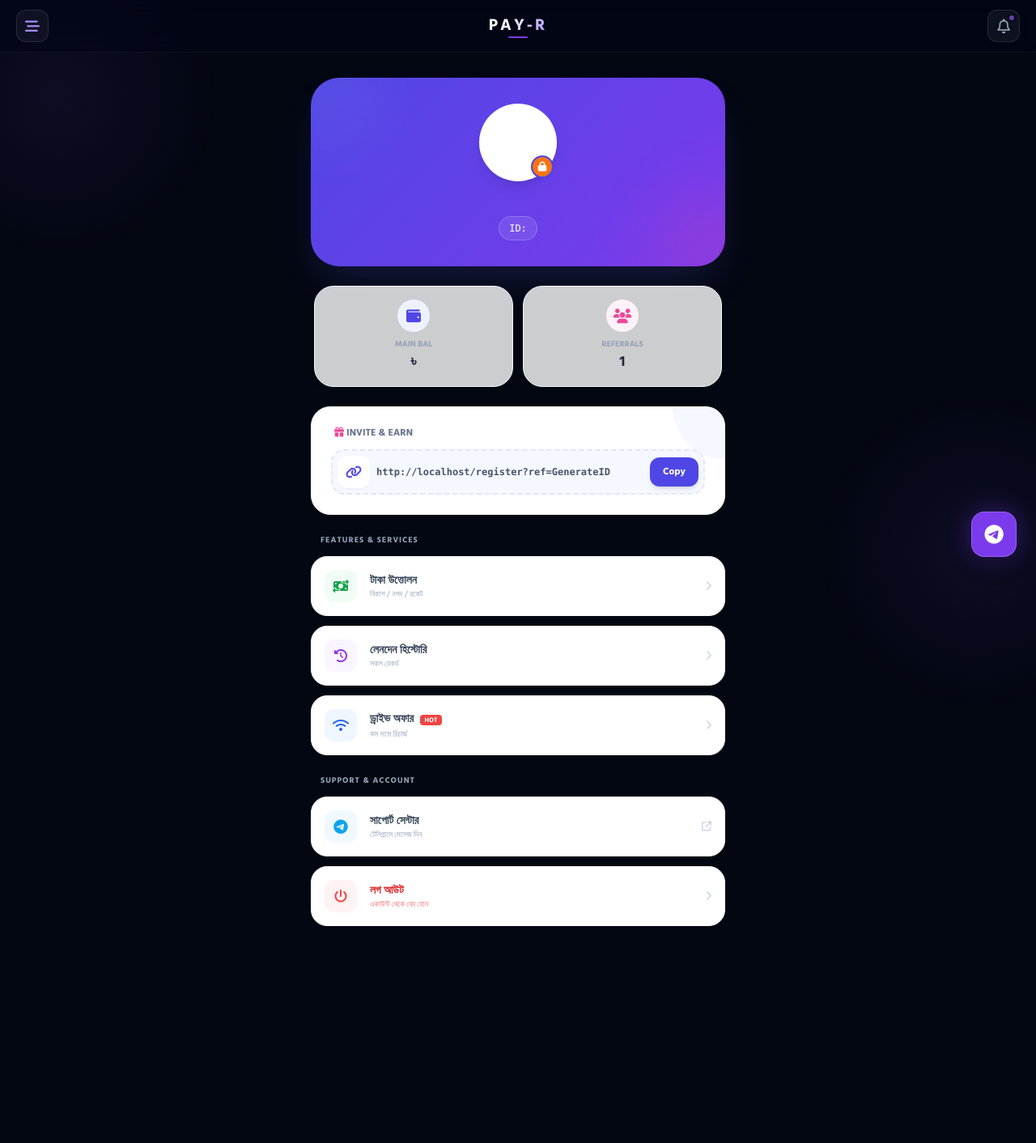
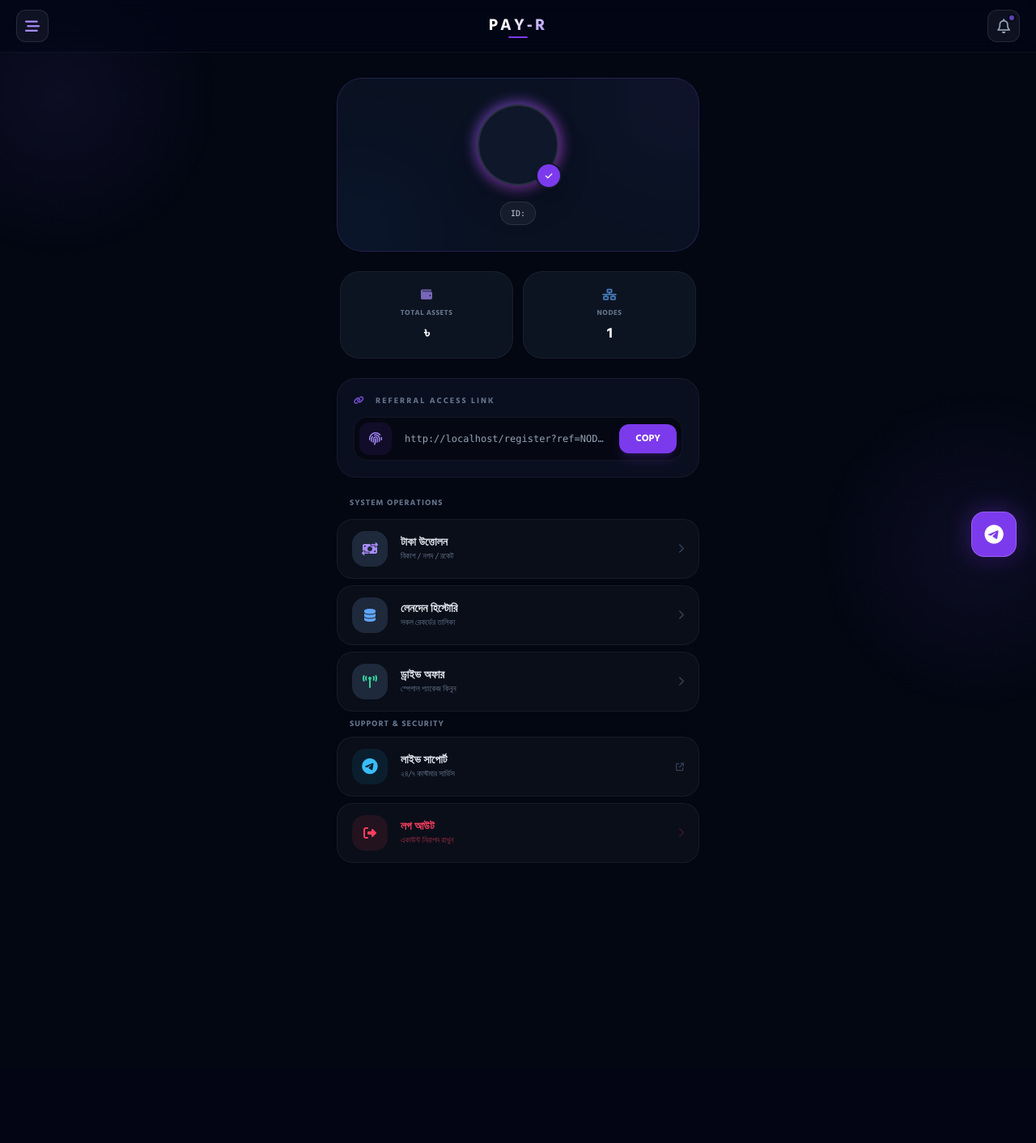
Before and after one commit to siafulislam45/Oay, a Flask app: template templates/account.html in a window 1280 px wide. Shown: the whole page at 81% size. After the commit the page ends 1066 px from the top, so only its background shows below. Run offline with Flask 3, Linux system fonts and the light colour scheme; the template is opened without the code that fills it: most values are stand-ins (such as "Sample title", 1, 10 or a date in 2020); data that the repository does not hold is empty; parts of the project's set-up code (start-up, migrations or seed data) failed here and were passed over; some libraries are stand-ins or nearby versions.

Commit message:
Update account.html

```diff
--- a/templates/account.html
+++ b/templates/account.html
@@ -2,255 +2,256 @@
 {% block content %}
 
 <style>
-    .fade-up { animation: fadeUp 0.6s cubic-bezier(0.16, 1, 0.3, 1); }
-    @keyframes fadeUp { from { opacity: 0; transform: translateY(20px); } to { opacity: 1; transform: translateY(0); } }
+    /* AI Animation Effects */
+    .reveal-page { animation: reveal 0.7s cubic-bezier(0.16, 1, 0.3, 1); }
+    @keyframes reveal { from { opacity: 0; transform: translateY(30px); } to { opacity: 1; transform: translateY(0); } }
 
-    .stat-box {
-        background: rgba(255, 255, 255, 0.8);
-        backdrop-filter: blur(12px);
-        border: 1px solid #F1F5F9;
-        box-shadow: 0 4px 10px rgba(0, 0, 0, 0.03);
-        transition: transform 0.2s;
+    /* AI Premium Cards */
+    .ai-profile-card {
+        background: rgba(15, 23, 42, 0.7);
+        backdrop-filter: blur(20px);
+        border: 1px solid rgba(139, 92, 246, 0.2);
+        border-radius: 32px;
+        position: relative;
+        overflow: hidden;
     }
-    .stat-box:active { transform: scale(0.98); }
 
-    .menu-item {
+    .vip-glow-border {
+        border: 1px solid rgba(234, 179, 8, 0.4) !important;
+        box-shadow: 0 0 25px rgba(234, 179, 8, 0.1);
+    }
+
+    .ai-stat-card {
+        background: rgba(30, 41, 59, 0.4);
+        border: 1px solid rgba(255, 255, 255, 0.05);
+        border-radius: 24px;
+        transition: all 0.3s ease;
+    }
+    .ai-stat-card:active { transform: scale(0.95); background: rgba(139, 92, 246, 0.1); }
+
+    .ai-list-item {
+        background: rgba(255, 255, 255, 0.03);
+        border: 1px solid rgba(255, 255, 255, 0.05);
+        border-radius: 20px;
+        padding: 14px 18px;
         display: flex;
         align-items: center;
         justify-content: space-between;
-        padding: 16px;
-        background: white;
-        border-radius: 20px;
-        margin-bottom: 12px;
-        border: 1px solid #F8FAFC;
-        box-shadow: 0 2px 8px rgba(0,0,0,0.02);
-        transition: all 0.2s;
+        margin-bottom: 10px;
+        transition: all 0.2s ease;
     }
-    .menu-item:hover { transform: translateX(5px); border-color: #E2E8F0; }
+    .ai-list-item:active { transform: translateX(8px); background: rgba(255, 255, 255, 0.07); }
 
-    /* VIP Themes */
-    .profile-vip {
-        background: linear-gradient(135deg, #0F172A 0%, #1E1B4B 100%);
-        border: 1px solid rgba(234, 179, 8, 0.3);
+    /* Avatar Glow */
+    .avatar-container {
+        position: relative;
+        width: 100px;
+        height: 100px;
+        margin: 0 auto;
     }
-    .profile-regular {
-        background: linear-gradient(135deg, #4F46E5 0%, #7C3AED 100%);
+    .avatar-glow {
+        position: absolute;
+        inset: -4px;
+        background: linear-gradient(135deg, #8B5CF6, #D946EF);
+        border-radius: 50%;
+        opacity: 0.6;
+        filter: blur(8px);
+    }
+    .vip-avatar-glow {
+        background: linear-gradient(135deg, #FBBF24, #F59E0B) !important;
     }
 </style>
 
-<div class="max-w-lg mx-auto space-y-6 fade-up pb-32 pt-4">
+<div class="max-w-md mx-auto space-y-6 reveal-page pb-32 pt-4">
 
-    <!-- 1. PROFILE HEADER CARD (Dynamic VIP/Regular) -->
-    <div class="rounded-[35px] p-8 text-white relative overflow-hidden text-center shadow-2xl {% if user.current_level > 0 %} profile-vip shadow-yellow-900/20 {% else %} profile-regular shadow-indigo-500/20 {% endif %}">
+    <!-- 1. AI PROFILE HEADER -->
+    <div class="ai-profile-card p-8 text-center {% if user.current_level > 0 %} vip-glow-border {% endif %}">
 
-        <!-- Decor -->
-        <div class="absolute top-0 left-0 w-32 h-32 bg-white opacity-5 rounded-full blur-2xl -ml-10 -mt-10"></div>
-        {% if user.current_level > 0 %}
-            <div class="absolute bottom-0 right-0 w-32 h-32 bg-yellow-500 opacity-10 rounded-full blur-2xl -mr-10 -mb-10"></div>
-        {% else %}
-            <div class="absolute bottom-0 right-0 w-32 h-32 bg-pink-500 opacity-20 rounded-full blur-2xl -mr-10 -mb-10"></div>
-        {% endif %}
+        <!-- Decorative Background Glow -->
+        <div class="absolute -top-10 -right-10 w-32 h-32 bg-violet-600/10 rounded-full blur-3xl"></div>
+        <div class="absolute -bottom-10 -left-10 w-32 h-32 bg-blue-600/10 rounded-full blur-3xl"></div>
 
         <div class="relative z-10">
-            <!-- Avatar -->
-            <div class="relative inline-block mb-4">
-                <div class="h-24 w-24 bg-white rounded-full flex items-center justify-center text-4xl font-bold border-4 shadow-lg mx-auto
-                    {% if user.current_level > 0 %} text-yellow-600 border-yellow-400 {% else %} text-[#4F46E5] border-white/30 {% endif %}">
+            <!-- Avatar with dynamic glow -->
+            <div class="avatar-container mb-4">
+                <div class="avatar-glow {% if user.current_level > 0 %} vip-avatar-glow {% endif %}"></div>
+                <div class="relative w-full h-full bg-slate-900 rounded-full border-2 border-white/10 flex items-center justify-center text-3xl font-bold text-white shadow-2xl">
                     {{ user.email[0] | upper }}
                 </div>
 
-                <!-- Status Mini Badge -->
-                {% if user.current_level > 0 %}
-                    <div class="absolute bottom-1 right-1 bg-yellow-500 text-white h-7 w-7 rounded-full flex items-center justify-center border-2 border-slate-900 shadow-sm" title="VIP Member">
+                <!-- Level Badge -->
+                <div class="absolute -bottom-1 -right-1 h-8 w-8 rounded-full border-2 border-slate-900 flex items-center justify-center shadow-lg
+                    {% if user.current_level > 0 %} bg-amber-500 text-slate-900 {% else %} bg-violet-600 text-white {% endif %}">
+                    {% if user.current_level > 0 %}
                         <i class="fa-solid fa-crown text-[10px]"></i>
-                    </div>
-                {% elif user.is_active %}
-                    <div class="absolute bottom-1 right-1 bg-green-500 text-white h-7 w-7 rounded-full flex items-center justify-center border-2 border-indigo-600 shadow-sm" title="Verified">
-                        <i class="fa-solid fa-check text-xs"></i>
-                    </div>
-                {% else %}
-                    <div class="absolute bottom-1 right-1 bg-orange-500 text-white h-7 w-7 rounded-full flex items-center justify-center border-2 border-indigo-600 shadow-sm" title="Unverified">
-                        <i class="fa-solid fa-lock text-xs"></i>
-                    </div>
-                {% endif %}
+                    {% else %}
+                        <i class="fa-solid fa-check text-[10px]"></i>
+                    {% endif %}
+                </div>
             </div>
 
-            <!-- Name & Email -->
-            <h2 class="text-2xl font-bold tracking-tight">{{ user.full_name or user.email.split('@')[0] | title }}</h2>
-            <p class="text-xs mt-1 opacity-80 font-mono">{{ user.email }}</p>
+            <h2 class="text-2xl font-bold tracking-tight text-white mb-1">
+                {{ user.full_name or user.email.split('@')[0] | title }}
+            </h2>
+            <p class="text-[11px] text-slate-400 font-mono tracking-widest uppercase mb-5">{{ user.email }}</p>
 
-            <!-- Level & ID Badges -->
-            <div class="mt-5 flex items-center justify-center gap-2">
-                <div class="bg-white/10 backdrop-blur-md px-3 py-1.5 rounded-full border border-white/20 text-xs font-mono">
+            <div class="flex items-center justify-center gap-2">
+                <span class="px-3 py-1.5 bg-white/5 border border-white/10 rounded-full text-[10px] font-mono text-slate-300">
                     ID: {{ user.referral_code }}
-                </div>
-
+                </span>
                 {% if user.current_level > 0 %}
-                <div class="bg-gradient-to-r from-yellow-400 to-yellow-600 text-slate-900 px-3 py-1.5 rounded-full text-xs font-bold shadow-md">
-                    VIP LEVEL {{ user.current_level }}
-                </div>
+                <span class="px-3 py-1.5 bg-amber-500/10 border border-amber-500/20 rounded-full text-[10px] font-black text-amber-500 uppercase tracking-tighter">
+                    VIP NODE ACTIVE
+                </span>
                 {% endif %}
             </div>
 
             {% if user.current_level > 0 %}
-            <p class="text-[10px] text-yellow-500 mt-3 font-mono">
-                <i class="fa-regular fa-clock"></i> Expiry: {{ user.vip_expiry[:10] if user.vip_expiry else 'N/A' }}
+            <p class="text-[9px] text-amber-500/60 mt-3 font-mono">
+                <i class="fa-regular fa-clock mr-1"></i> Valid Till: {{ user.vip_expiry[:10] if user.vip_expiry else 'N/A' }}
             </p>
             {% endif %}
         </div>
     </div>
 
-    <!-- 2. STATS GRID (Dynamic Columns based on VIP) -->
+    <!-- 2. AI STATS GRID -->
     <div class="grid {{ 'grid-cols-3' if user.current_level > 0 else 'grid-cols-2' }} gap-3 px-1">
 
-        <!-- Main Balance -->
-        <div class="stat-box p-4 rounded-[24px] text-center">
-            <div class="h-10 w-10 bg-indigo-50 text-[#4F46E5] rounded-full flex items-center justify-center text-lg mx-auto mb-2">
-                <i class="fa-solid fa-wallet"></i>
-            </div>
-            <p class="text-[10px] text-slate-400 font-bold uppercase">Main Bal</p>
-            <h3 class="text-lg font-bold text-slate-800">৳{{ user.balance }}</h3>
+        <div class="ai-stat-card p-4 text-center">
+            <div class="text-violet-400 mb-1 opacity-70"><i class="fa-solid fa-wallet text-sm"></i></div>
+            <p class="text-[9px] text-slate-500 font-bold uppercase tracking-wider mb-1">Total Assets</p>
+            <h3 class="text-lg font-bold text-white tracking-tighter">৳{{ user.balance }}</h3>
         </div>
 
-        <!-- VIP Balance (Only for VIPs) -->
         {% if user.current_level > 0 %}
-        <div class="stat-box p-4 rounded-[24px] text-center border-yellow-100 bg-yellow-50/30">
-            <div class="h-10 w-10 bg-yellow-100 text-yellow-600 rounded-full flex items-center justify-center text-lg mx-auto mb-2">
-                <i class="fa-solid fa-crown"></i>
-            </div>
-            <p class="text-[10px] text-yellow-600 font-bold uppercase">VIP Bal</p>
-            <h3 class="text-lg font-bold text-yellow-600">৳{{ user.vip_balance or 0 }}</h3>
+        <div class="ai-stat-card p-4 text-center border-amber-500/10 bg-amber-500/5">
+            <div class="text-amber-500 mb-1 opacity-70"><i class="fa-solid fa-bolt text-sm"></i></div>
+            <p class="text-[9px] text-amber-500/70 font-bold uppercase tracking-wider mb-1">VIP Earn</p>
+            <h3 class="text-lg font-bold text-amber-500 tracking-tighter">৳{{ user.vip_balance or 0 }}</h3>
         </div>
         {% endif %}
 
-        <!-- Referrals -->
-        <div class="stat-box p-4 rounded-[24px] text-center">
-            <div class="h-10 w-10 bg-pink-50 text-pink-500 rounded-full flex items-center justify-center text-lg mx-auto mb-2">
-                <i class="fa-solid fa-users"></i>
-            </div>
-            <p class="text-[10px] text-slate-400 font-bold uppercase">Referrals</p>
-            <h3 class="text-lg font-bold text-slate-800">{{ ref_count }}</h3>
+        <div class="ai-stat-card p-4 text-center">
+            <div class="text-blue-400 mb-1 opacity-70"><i class="fa-solid fa-network-wired text-sm"></i></div>
+            <p class="text-[9px] text-slate-500 font-bold uppercase tracking-wider mb-1">Nodes</p>
+            <h3 class="text-lg font-bold text-white tracking-tighter">{{ ref_count }}</h3>
         </div>
     </div>
 
-    <!-- 3. REFERRAL LINK SECTION -->
-    <div class="bg-white p-6 rounded-3xl shadow-sm border border-slate-50 relative overflow-hidden">
-        <div class="absolute right-0 top-0 w-16 h-16 bg-indigo-50 rounded-bl-full opacity-50"></div>
-        <label class="text-xs font-bold text-slate-500 mb-3 block ml-1 uppercase relative z-10"><i class="fa-solid fa-gift text-pink-500"></i> Invite & Earn</label>
+    <!-- 3. REFERRAL LINK (Encrypted Link Style) -->
+    <div class="ai-card p-5 border border-white/5">
+        <label class="text-[10px] font-bold text-slate-500 mb-3 block uppercase tracking-[2px]"><i class="fa-solid fa-link text-violet-500 mr-2"></i> Referral Access Link</label>
 
-        <div class="flex items-center gap-2 p-1.5 border-2 border-dashed border-indigo-100 rounded-2xl bg-indigo-50/50 relative z-10">
-            <div class="h-10 w-10 bg-white text-[#4F46E5] rounded-xl flex items-center justify-center shadow-sm flex-shrink-0">
-                <i class="fa-solid fa-link"></i>
+        <div class="flex items-center gap-2 p-1.5 bg-black/40 rounded-2xl border border-white/5">
+            <div class="h-10 w-10 bg-violet-600/10 text-violet-400 rounded-xl flex items-center justify-center flex-shrink-0">
+                <i class="fa-solid fa-fingerprint"></i>
             </div>
-            <input type="text" id="refLink" value="..." class="bg-transparent text-xs font-bold text-slate-600 w-full outline-none font-mono truncate" readonly>
-            <button onclick="copyRef(this)" class="bg-[#4F46E5] text-white px-4 py-2.5 rounded-xl text-xs font-bold shadow-md hover:bg-indigo-700 active:scale-95 transition flex-shrink-0">
-                Copy
+            <input type="text" id="refLink" value="..." class="bg-transparent text-xs font-mono text-slate-400 w-full outline-none truncate px-2" readonly>
+            <button onclick="copyRef(this)" class="bg-violet-600 text-white px-5 py-2.5 rounded-xl text-xs font-black shadow-lg shadow-violet-600/20 active:scale-90 transition-all">
+                COPY
             </button>
         </div>
     </div>
 
-    <!-- 4. SETTINGS MENU LIST -->
-    <div>
-        <p class="text-[10px] font-bold text-slate-400 uppercase tracking-widest mb-3 ml-3">Features & Services</p>
+    <!-- 4. NAVIGATION LIST -->
+    <div class="space-y-2">
+        <p class="text-[10px] font-bold text-slate-500 uppercase tracking-widest mb-3 ml-4">System Operations</p>
 
-        <!-- VIP Upgrade Menu -->
         {% if user.current_level == 0 %}
-        <a href="/vip" class="menu-item group bg-gradient-to-r from-yellow-50 to-orange-50 border-yellow-200">
+        <a href="/vip" class="ai-list-item group border-amber-500/20 bg-amber-500/5">
             <div class="flex items-center gap-4">
-                <div class="h-10 w-10 bg-yellow-400 text-white rounded-xl flex items-center justify-center shadow-sm group-hover:scale-110 transition">
-                    <i class="fa-solid fa-crown"></i>
+                <div class="h-11 w-11 bg-amber-500 text-slate-900 rounded-2xl flex items-center justify-center shadow-lg shadow-amber-500/20 group-hover:rotate-12 transition-transform">
+                    <i class="fa-solid fa-crown text-lg"></i>
                 </div>
                 <div>
-                    <h4 class="font-bold text-slate-800 text-sm">VIP আপগ্রেড করুন</h4>
-                    <p class="text-[10px] text-yellow-700">অটো ইনকাম চালু করুন</p>
+                    <h4 class="font-bold text-amber-500 text-sm">VIP আপগ্রেড করুন</h4>
+                    <p class="text-[10px] text-amber-600/70">অটোমেটিক ইনকাম শুরু করুন</p>
                 </div>
             </div>
-            <i class="fa-solid fa-chevron-right text-yellow-600 text-xs"></i>
+            <i class="fa-solid fa-chevron-right text-amber-600/50 text-xs"></i>
         </a>
         {% endif %}
 
-        <a href="/withdraw" class="menu-item group">
+        <a href="/withdraw" class="ai-list-item group">
             <div class="flex items-center gap-4">
-                <div class="h-10 w-10 bg-green-50 text-green-600 rounded-xl flex items-center justify-center group-hover:bg-green-600 group-hover:text-white transition">
+                <div class="h-11 w-11 bg-slate-800 text-violet-400 rounded-2xl flex items-center justify-center group-hover:bg-violet-600 group-hover:text-white transition-all">
                     <i class="fa-solid fa-money-bill-transfer"></i>
                 </div>
                 <div>
-                    <h4 class="font-bold text-slate-700 text-sm">টাকা উত্তোলন</h4>
-                    <p class="text-[10px] text-slate-400">বিকাশ / নগদ / রকেট</p>
+                    <h4 class="font-bold text-slate-200 text-sm">টাকা উত্তোলন</h4>
+                    <p class="text-[10px] text-slate-500">বিকাশ / নগদ / রকেট</p>
                 </div>
             </div>
-            <i class="fa-solid fa-chevron-right text-slate-300 text-xs"></i>
+            <i class="fa-solid fa-chevron-right text-slate-700 text-xs"></i>
         </a>
 
-        <a href="/history" class="menu-item group">
+        <a href="/history" class="ai-list-item group">
             <div class="flex items-center gap-4">
-                <div class="h-10 w-10 bg-purple-50 text-purple-600 rounded-xl flex items-center justify-center group-hover:bg-purple-600 group-hover:text-white transition">
-                    <i class="fa-solid fa-clock-rotate-left"></i>
+                <div class="h-11 w-11 bg-slate-800 text-blue-400 rounded-2xl flex items-center justify-center group-hover:bg-blue-600 group-hover:text-white transition-all">
+                    <i class="fa-solid fa-database"></i>
                 </div>
                 <div>
-                    <h4 class="font-bold text-slate-700 text-sm">লেনদেন হিস্টোরি</h4>
-                    <p class="text-[10px] text-slate-400">সকল রেকর্ড</p>
+                    <h4 class="font-bold text-slate-200 text-sm">লেনদেন হিস্টোরি</h4>
+                    <p class="text-[10px] text-slate-500">সকল রেকর্ডের তালিকা</p>
                 </div>
             </div>
-            <i class="fa-solid fa-chevron-right text-slate-300 text-xs"></i>
+            <i class="fa-solid fa-chevron-right text-slate-700 text-xs"></i>
         </a>
 
-        <a href="/drive" class="menu-item group">
+        <a href="/drive" class="ai-list-item group">
             <div class="flex items-center gap-4">
-                <div class="h-10 w-10 bg-blue-50 text-blue-600 rounded-xl flex items-center justify-center group-hover:bg-blue-600 group-hover:text-white transition">
-                    <i class="fa-solid fa-wifi"></i>
+                <div class="h-11 w-11 bg-slate-800 text-emerald-400 rounded-2xl flex items-center justify-center group-hover:bg-emerald-600 group-hover:text-white transition-all">
+                    <i class="fa-solid fa-tower-broadcast"></i>
                 </div>
                 <div>
-                    <h4 class="font-bold text-slate-700 text-sm">ড্রাইভ অফার <span class="bg-red-500 text-white text-[8px] px-1.5 rounded ml-1">HOT</span></h4>
-                    <p class="text-[10px] text-slate-400">কম দামে রিচার্জ</p>
+                    <h4 class="font-bold text-slate-200 text-sm">ড্রাইভ অফার</h4>
+                    <p class="text-[10px] text-slate-500">স্পেশাল প্যাকেজ কিনুন</p>
                 </div>
             </div>
-            <i class="fa-solid fa-chevron-right text-slate-300 text-xs"></i>
+            <i class="fa-solid fa-chevron-right text-slate-700 text-xs"></i>
         </a>
 
-        <!-- Admin Only -->
         {% if user.role == 'admin' %}
-        <a href="/admin" class="menu-item group border-l-4 border-l-slate-900 bg-slate-50">
+        <a href="/admin" class="ai-list-item group border-violet-500/30 bg-violet-500/5">
             <div class="flex items-center gap-4">
-                <div class="h-10 w-10 bg-slate-900 text-white rounded-xl flex items-center justify-center">
-                    <i class="fa-solid fa-user-shield"></i>
+                <div class="h-11 w-11 bg-white text-slate-950 rounded-2xl flex items-center justify-center">
+                    <i class="fa-solid fa-shield-halved"></i>
                 </div>
                 <div>
-                    <h4 class="font-bold text-slate-800 text-sm">Admin Control</h4>
-                    <p class="text-[10px] text-slate-500">Manage Website</p>
+                    <h4 class="font-bold text-white text-sm">অ্যাডমিন প্যানেল</h4>
+                    <p class="text-[10px] text-violet-400">সিস্টেম কন্ট্রোল করুন</p>
                 </div>
             </div>
-            <i class="fa-solid fa-arrow-right text-slate-900 text-xs"></i>
+            <i class="fa-solid fa-arrow-right-to-bracket text-violet-500 text-xs"></i>
         </a>
         {% endif %}
 
-        <p class="text-[10px] font-bold text-slate-400 uppercase tracking-widest mb-3 ml-3 mt-6">Support & Account</p>
+        <p class="text-[10px] font-bold text-slate-500 uppercase tracking-widest mb-3 ml-4 mt-8">Support & Security</p>
 
-        <!-- New Telegram Support Link -->
-        <a href="https://t.me/PayRsupprt" target="_blank" class="menu-item group hover:border-sky-200">
+        <a href="https://t.me/PayRsupprt" target="_blank" class="ai-list-item group">
             <div class="flex items-center gap-4">
-                <div class="h-10 w-10 bg-sky-50 text-sky-500 rounded-xl flex items-center justify-center group-hover:bg-sky-500 group-hover:text-white transition">
-                    <i class="fa-brands fa-telegram text-lg"></i>
+                <div class="h-11 w-11 bg-sky-500/10 text-sky-400 rounded-2xl flex items-center justify-center group-hover:bg-sky-500 group-hover:text-white transition-all">
+                    <i class="fa-brands fa-telegram text-xl"></i>
                 </div>
                 <div>
-                    <h4 class="font-bold text-slate-700 text-sm">সাপোর্ট সেন্টার</h4>
-                    <p class="text-[10px] text-slate-400">টেলিগ্রামে মেসেজ দিন</p>
+                    <h4 class="font-bold text-slate-200 text-sm">লাইভ সাপোর্ট</h4>
+                    <p class="text-[10px] text-slate-500">২৪/৭ কাস্টমার সার্ভিস</p>
                 </div>
             </div>
-            <i class="fa-solid fa-arrow-up-right-from-square text-slate-300 text-xs"></i>
+            <i class="fa-solid fa-arrow-up-right-from-square text-slate-700 text-[10px]"></i>
         </a>
 
-        <a href="/logout" class="menu-item group hover:border-red-200 hover:bg-red-50/50">
+        <a href="/logout" class="ai-list-item group hover:bg-rose-500/5">
             <div class="flex items-center gap-4">
-                <div class="h-10 w-10 bg-red-50 text-red-500 rounded-xl flex items-center justify-center group-hover:bg-red-500 group-hover:text-white transition">
-                    <i class="fa-solid fa-power-off"></i>
+                <div class="h-11 w-11 bg-rose-500/10 text-rose-500 rounded-2xl flex items-center justify-center group-hover:bg-rose-500 group-hover:text-white transition-all">
+                    <i class="fa-solid fa-right-from-bracket"></i>
                 </div>
                 <div>
-                    <h4 class="font-bold text-red-600 text-sm">লগ আউট</h4>
-                    <p class="text-[10px] text-red-400">একাউন্ট থেকে বের হোন</p>
+                    <h4 class="font-bold text-rose-500 text-sm">লগ আউট</h4>
+                    <p class="text-[10px] text-rose-500/60">একাউন্ট নিরাপদ রাখুন</p>
                 </div>
             </div>
-            <i class="fa-solid fa-chevron-right text-slate-300 text-xs group-hover:text-red-500"></i>
+            <i class="fa-solid fa-chevron-right text-rose-500/20 text-xs"></i>
         </a>
     </div>
 
@@ -260,7 +261,7 @@
 <script>
     document.addEventListener('DOMContentLoaded', () => {
         const domain = window.location.origin;
-        const uniqueCode = "{{ user.referral_code if user.referral_code else 'GenerateID' }}";
+        const uniqueCode = "{{ user.referral_code if user.referral_code else 'NODE_X' }}";
         const fullLink = `${domain}/register?ref=${uniqueCode}`;
 
         const inputField = document.getElementById("refLink");
@@ -276,15 +277,13 @@
 
         try {
             navigator.clipboard.writeText(copyText.value).then(() => {
-                const originalContent = btnElement.innerHTML;
-                btnElement.innerHTML = '<i class="fa-solid fa-check"></i>';
-                btnElement.classList.add("bg-green-500");
-                btnElement.classList.remove("bg-[#4F46E5]");
+                const originalContent = btnElement.innerText;
+                btnElement.innerText = 'COPIED';
+                btnElement.classList.replace("bg-violet-600", "bg-emerald-600");
 
                 setTimeout(() => {
-                    btnElement.innerHTML = originalContent;
-                    btnElement.classList.remove("bg-green-500");
-                    btnElement.classList.add("bg-[#4F46E5]");
+                    btnElement.innerText = originalContent;
+                    btnElement.classList.replace("bg-emerald-600", "bg-violet-600");
                 }, 2000);
             });
         } catch (err) {
```
